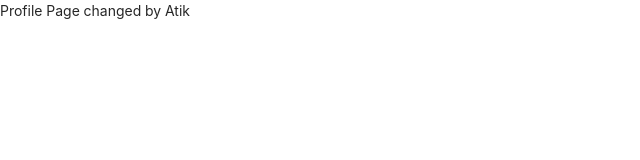
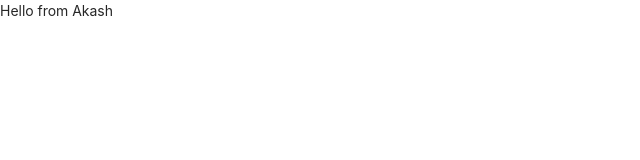
Before and after one commit to shakilahmedatik/hello-boss, a React (Create React App) app in the folder client/: page /profile in a window 1280 px wide. Shown: the top 160 px of the page, without its empty margins (0-640 px from the left). Built offline with nearby package versions, Linux system fonts and the light colour scheme.

Commit message:
profile page changed by akash

```diff
--- a/client/src/pages/Profile/Profile.jsx
+++ b/client/src/pages/Profile/Profile.jsx
@@ -3,7 +3,7 @@ import React from "react";
 const Profile = () => {
   return (
     <div>
-      <h1>Profile Page changed by Atik</h1>
+      <h2>Hello from Akash</h2>
     </div>
   );
 };
```
